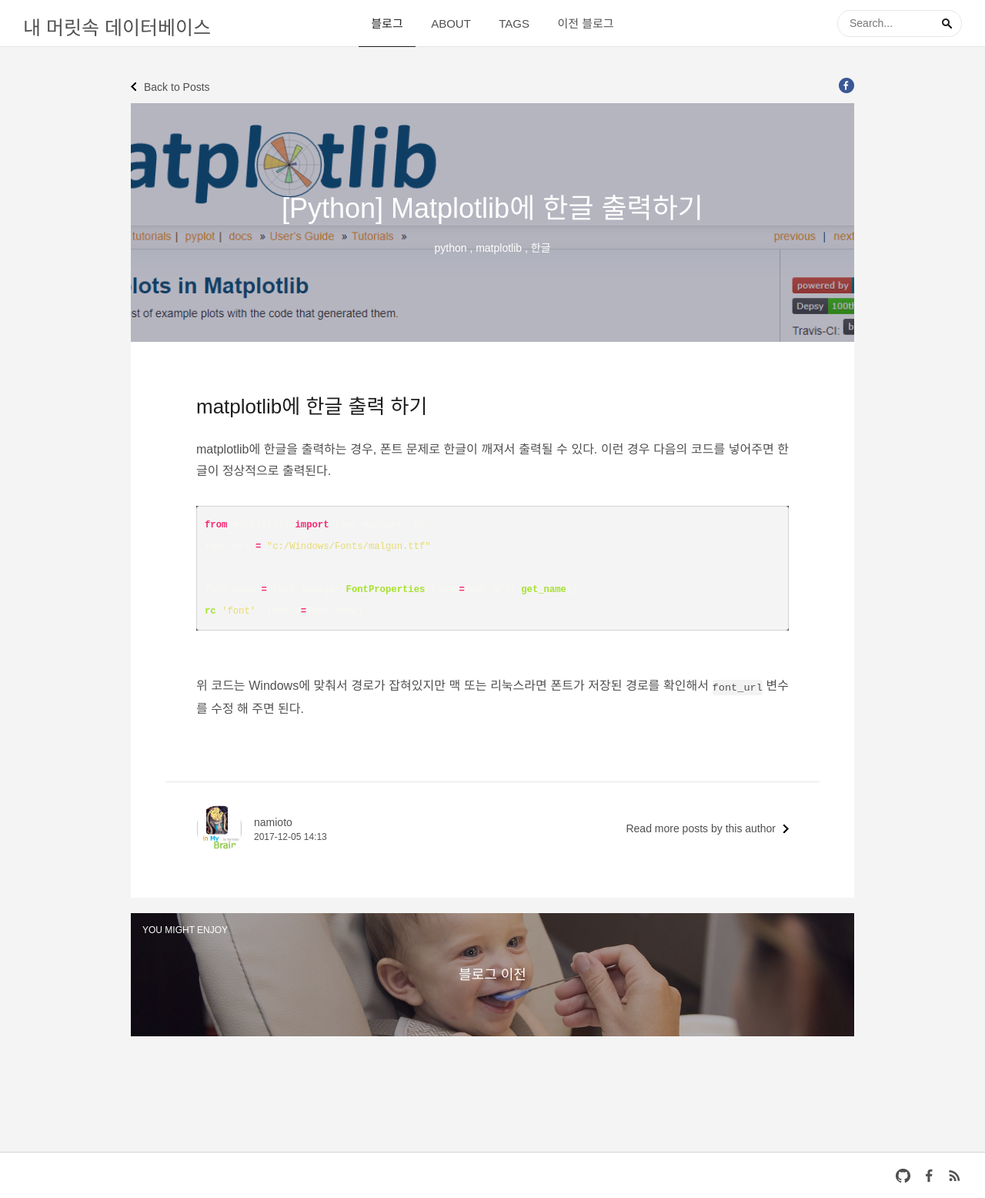
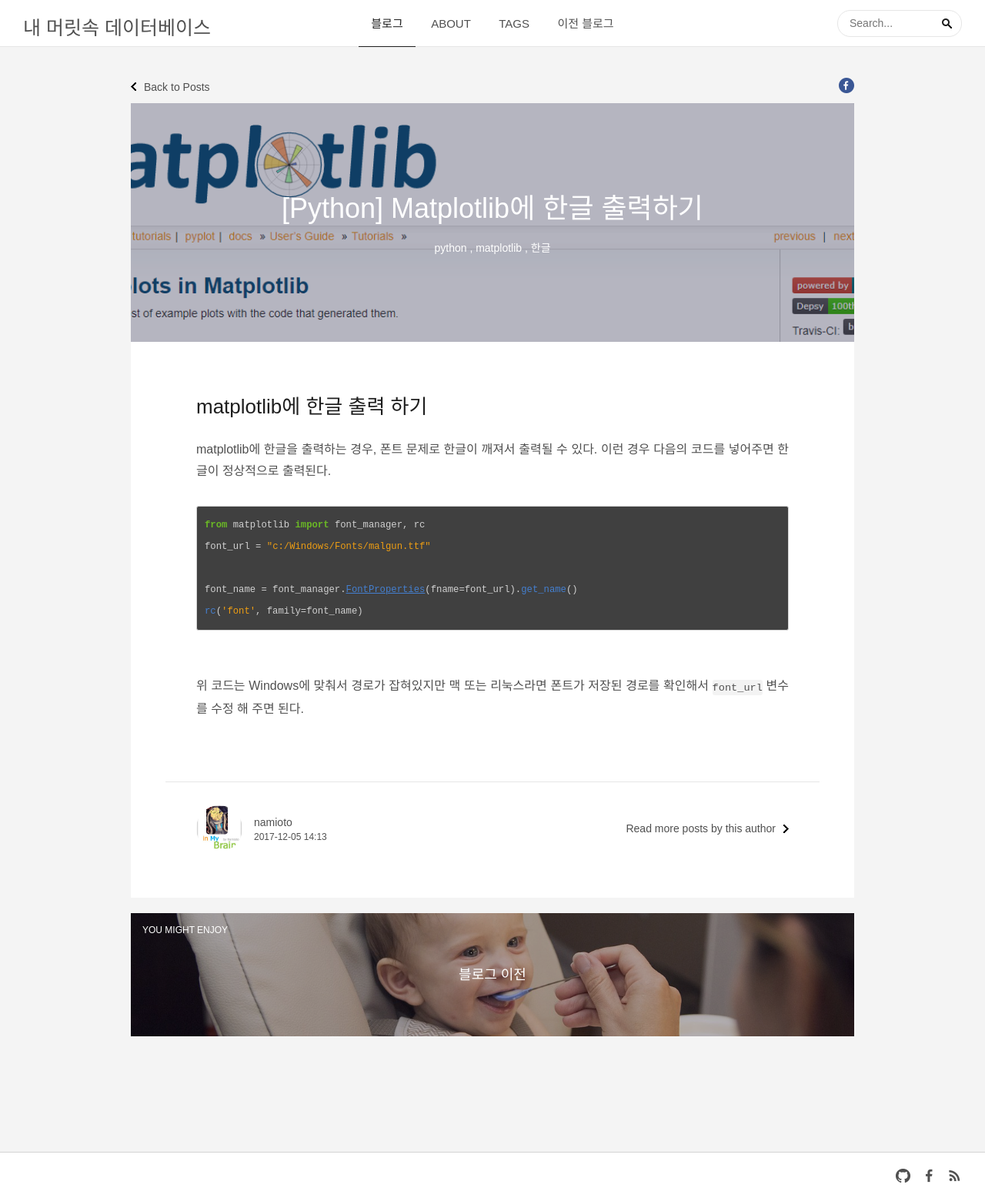
Before and after one commit to namioto/namioto.github.io, a Jekyll site: the page built from _posts/2017-12-05-matplotlib_hangle.md, in a window 1280 px wide. Shown: the whole page at 77% size. Built offline with Jekyll 4.4.1, drawn with Linux system fonts in a browser that asks for light colours; some web fonts are replaced; comment, search, counter and statistics services are not loaded.

Commit message:
신텍스 관련

```diff
--- a/_config.yml
+++ b/_config.yml
@@ -15,7 +15,7 @@ permalink: /:year/:month/:day/:title/
 excerpt_separator: <!--more-->
 
 # Theme-Preview: http://jwarby.github.io/jekyll-pygments-themes/languages/python.html
-syntax_theme: monokai
+syntax_theme: native
 
 markdown: kramdown
 
--- a/assets/css/screen.css
+++ b/assets/css/screen.css
@@ -914,14 +914,14 @@ body.tag-template #navbar {
 
 #post-content pre {
     margin: 28px 0;
-    background: #f4f4f4;
+    /*background: #f4f4f4;*/
     border: 1px solid #d4d4d4;
     width: 100%;
     padding: 10px;
     font-size: 0.9em;
     white-space: pre;
     overflow: auto;
-    border-radius: 4px
+    border-radius: 3px;
 }
 
 #post-content hr {
```
